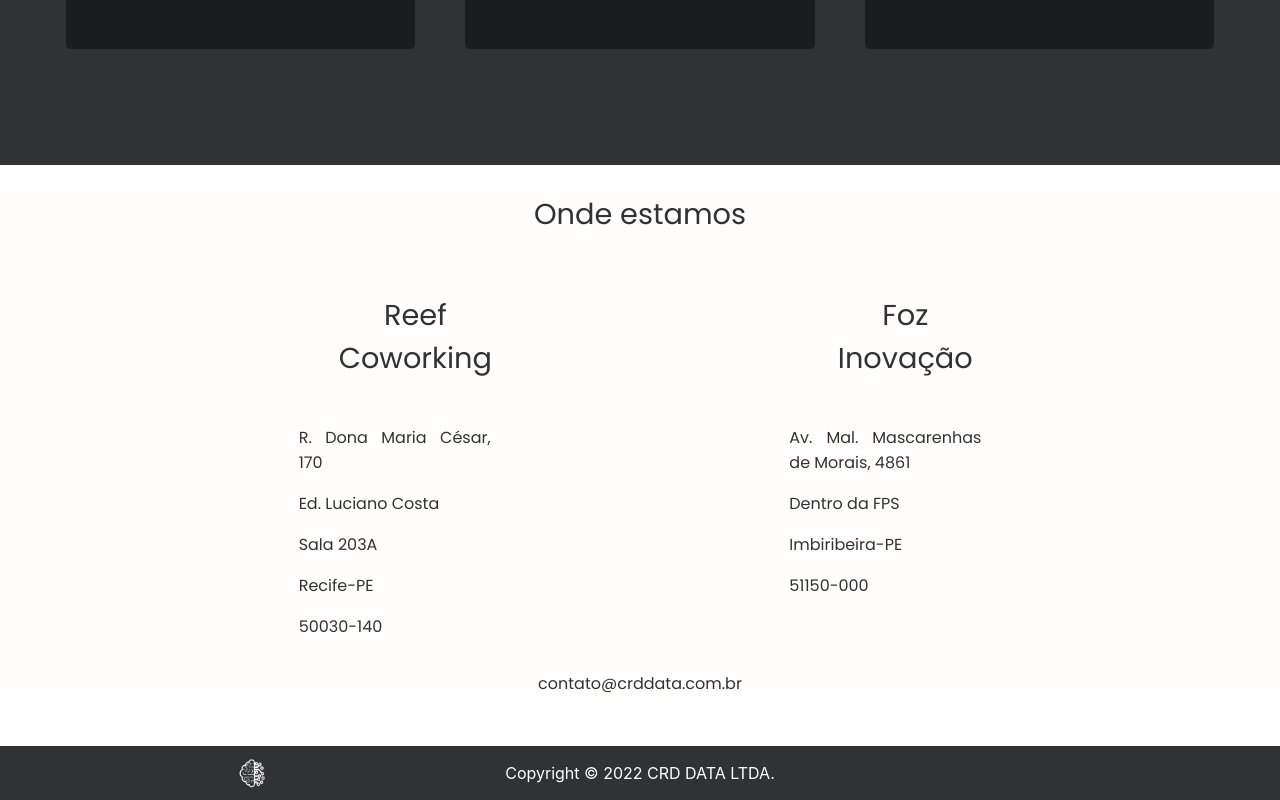
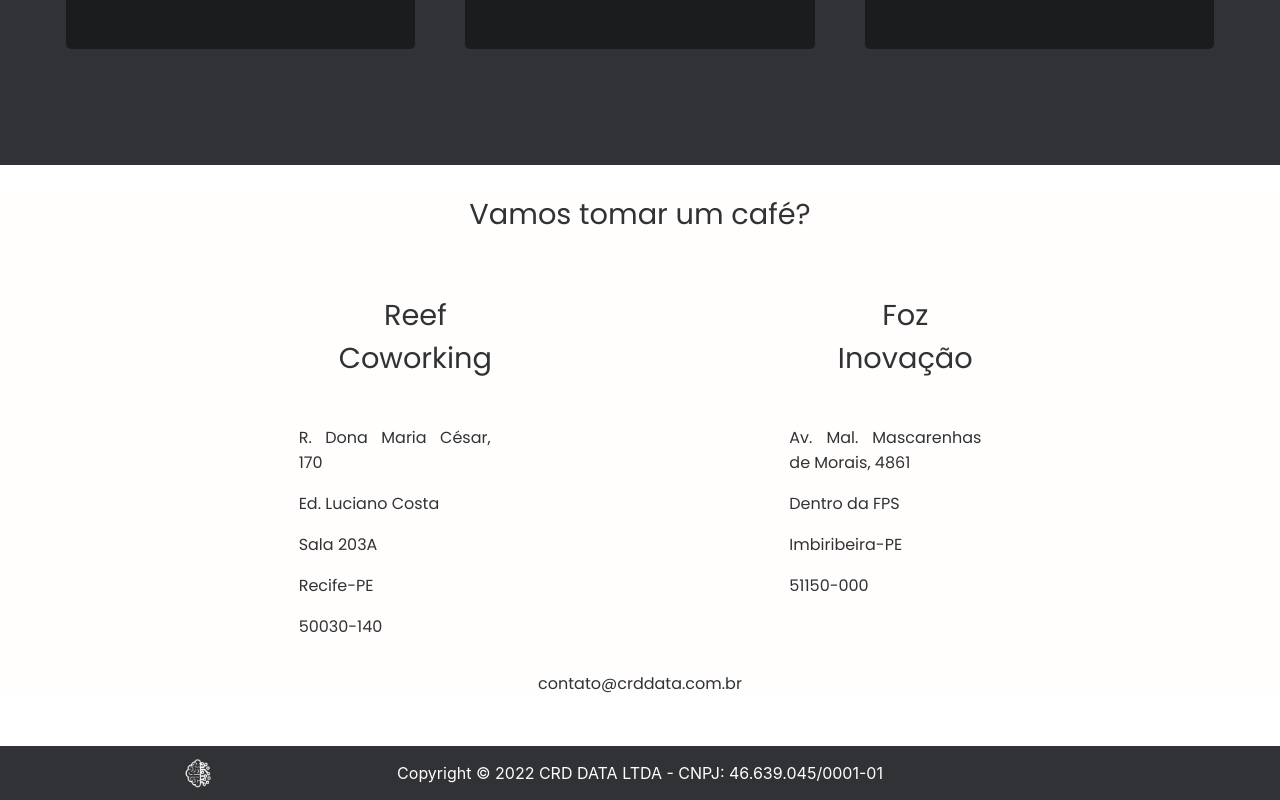
Before and after one commit to DiegoLimaDev/landingPageWithReact, a React (Create React App) app: page / in a window 1280 px wide. Shown: the part 2736-3536 px from the top of the page. Built offline with nearby package versions, Linux system fonts and the light colour scheme; some icons are missing.

Commit message:
responsive alterations

```diff
--- a/src/pages/AboutUs.jsx
+++ b/src/pages/AboutUs.jsx
@@ -50,6 +50,7 @@ const Text = styled.p`
 
   @media ${theme.medias.media2} {
     width: 80%;
+    font-size: ${theme.sizes.size4};
   }
 `;
 
--- a/src/pages/Footer.jsx
+++ b/src/pages/Footer.jsx
@@ -33,7 +33,7 @@ const Footer = () => {
         }}
       >
         <Img src={logo} />
-        <Text>Copyright © 2022 CRD DATA LTDA.</Text>
+        <Text>Copyright © 2022 CRD DATA LTDA - CNPJ: 46.639.045/0001-01</Text>
         <a
           href="https://www.linkedin.com/company/crddata/"
           target="_blank"
--- a/src/pages/TalkToUs.jsx
+++ b/src/pages/TalkToUs.jsx
@@ -63,7 +63,7 @@ const Text = styled.p`
 const TalkToUs = ({ language }) => {
   return (
     <Container id="talkToUs">
-      <Title>{language === 'PT' ? 'Onde estamos' : 'Contact'}</Title>
+      <Title>{language === 'PT' ? 'Vamos tomar um café?' : 'Contact'}</Title>
       <Row>
         <FooterDiv>
           <div
```
